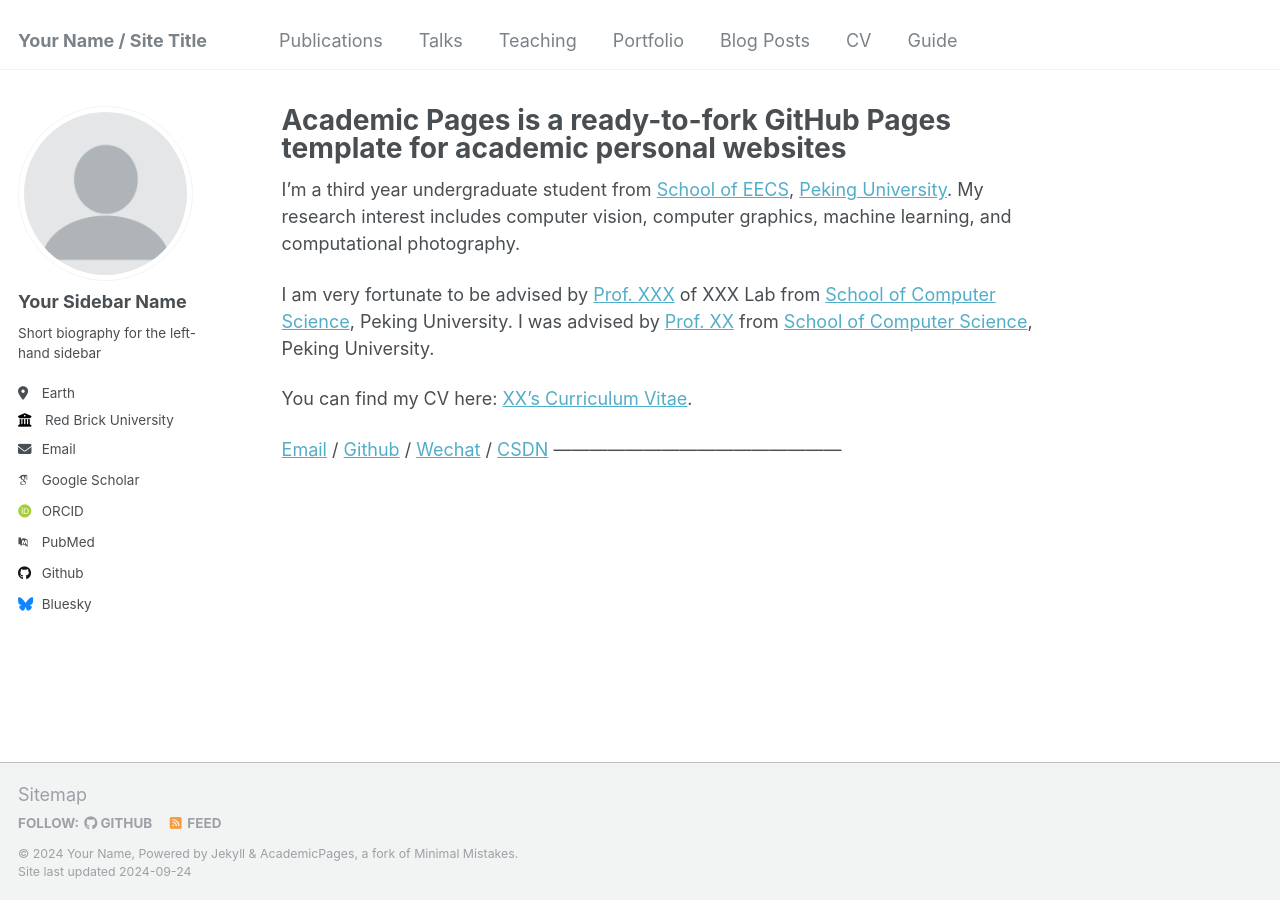
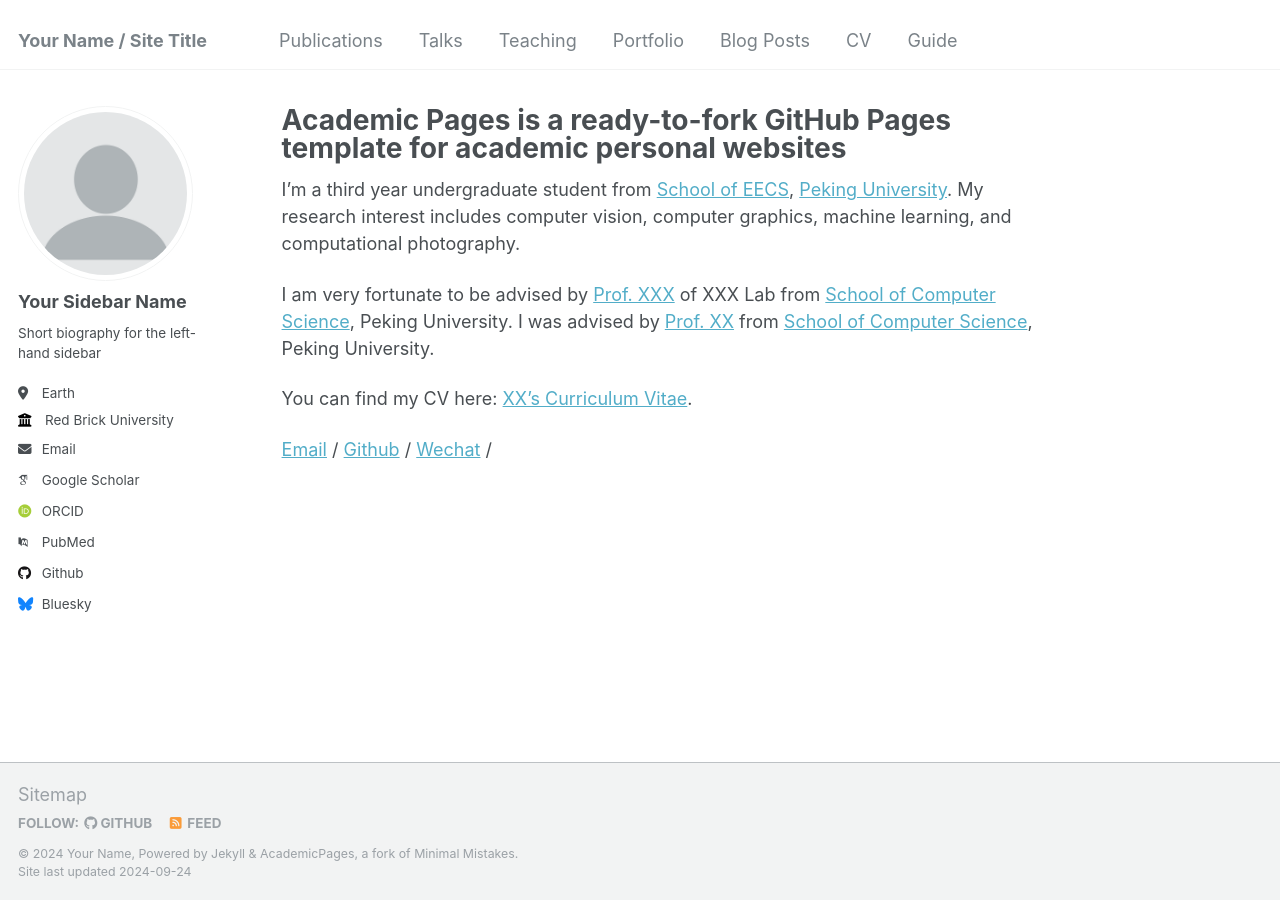
Before and after one commit to yiran-han/yiran-han.github.io, a Jekyll site: the page built from _pages/about.md, in a window 1280 px wide. Built offline with Jekyll 4.4.1, drawn with Linux system fonts in a browser that asks for light colours; some web fonts are replaced.

Commit message:
Update about.md

```diff
--- a/_pages/about.md
+++ b/_pages/about.md
@@ -14,5 +14,4 @@ I am very fortunate to be advised by [Prof. XXX](https://www.XXX.com/) of XXX La
 
 You can find my CV here: [XX's Curriculum Vitae](../assets/Curriculum_Vitae.pdf).
 
-[Email](mailto:XX@stu.pku.edu.cn) / [Github](https://github.com/QiuDi233) / [Wechat](../images/wechat.jpg) / [CSDN](https://blog.csdn.net/qd1813100174?spm=1000.2115.3001.5343)
-————————————————
+[Email](mailto:yhan7@albany.edu) / [Github](https://github.com/QiuDi233) / [Wechat](../images/headshot.jpg) /
```
